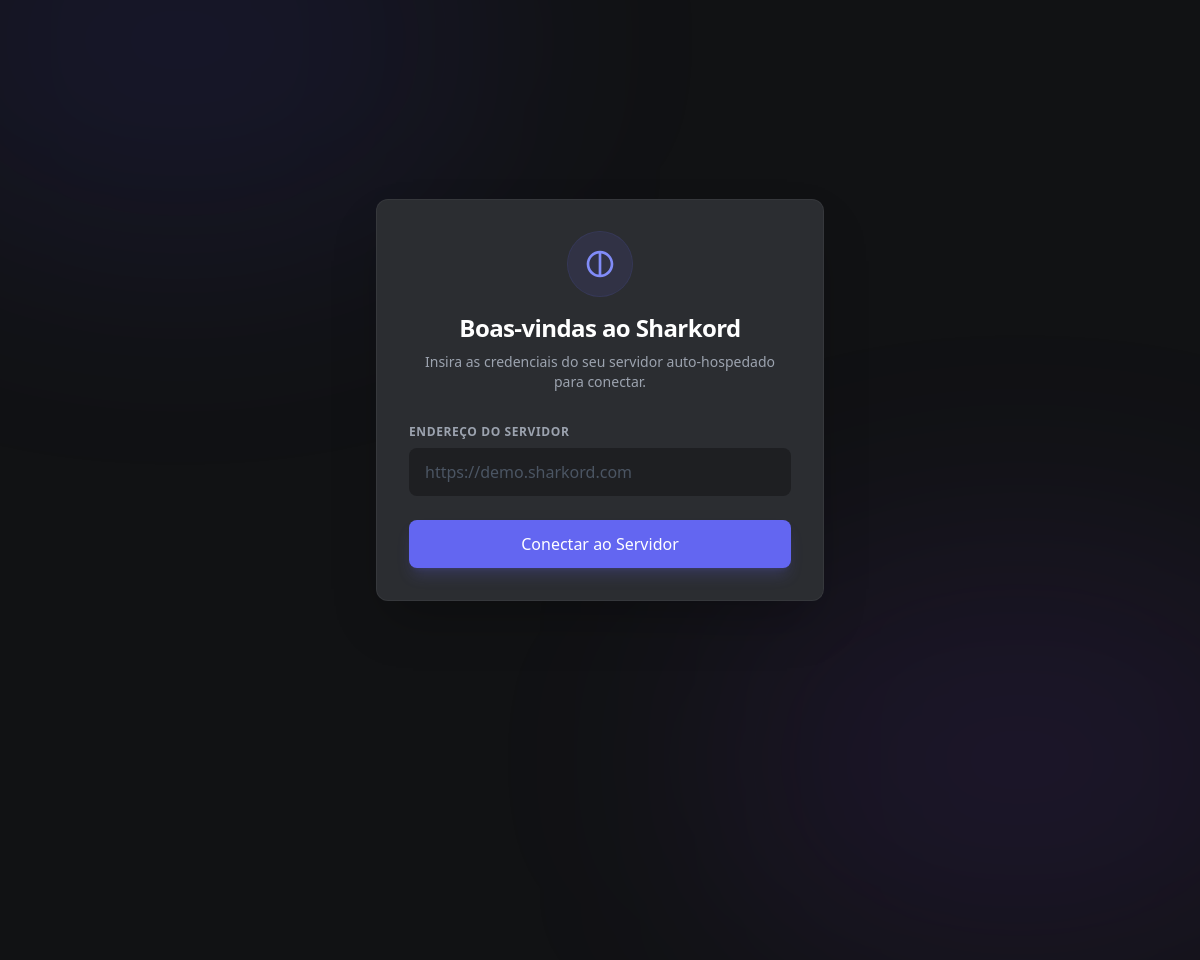
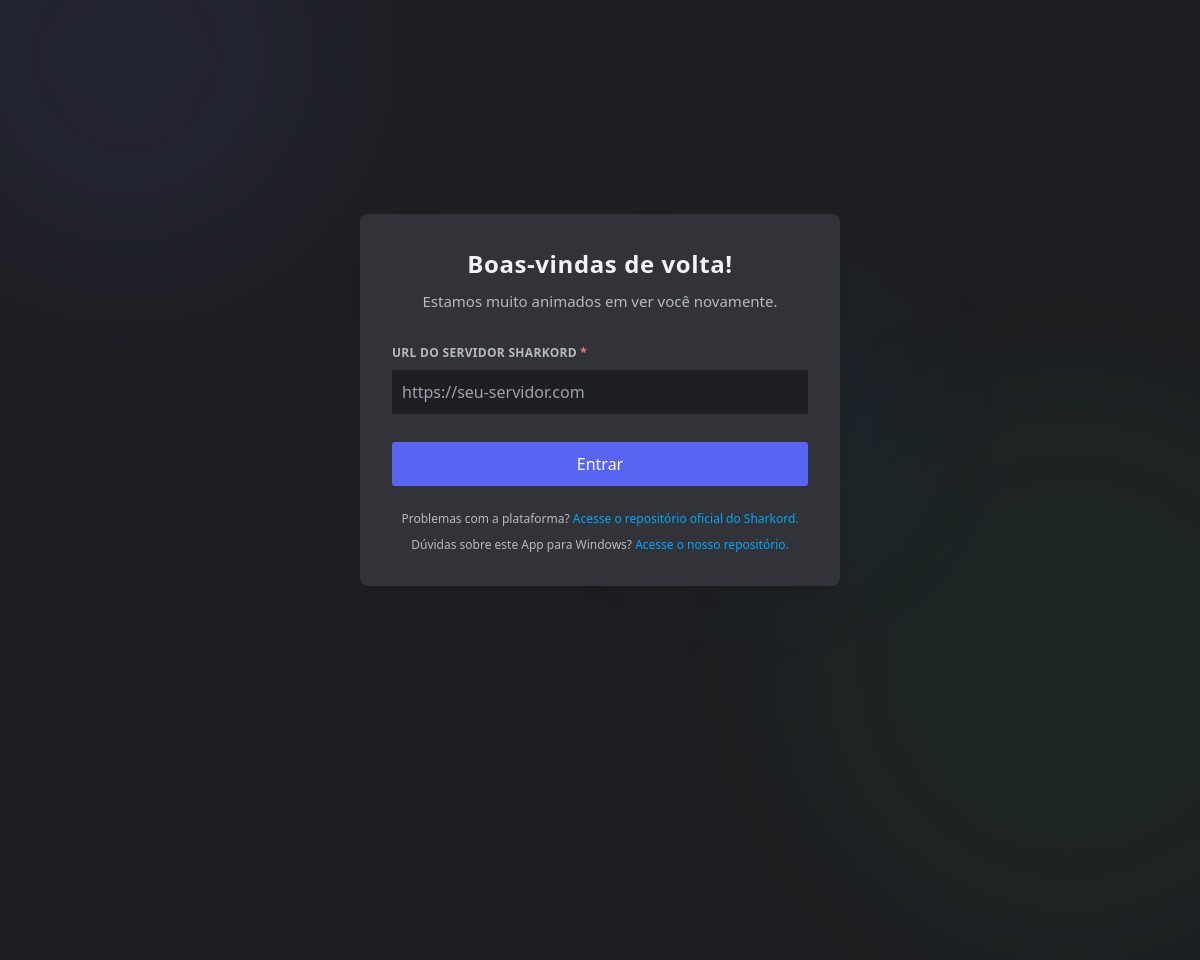
Before and after one commit to thalisonnunes20/app-sharkord, an Electron app: page index.html in a window 1200 px wide. Shown: the top 960 px of the page. After the commit the page ends 933 px from the top, so only its background shows below. Drawn offline with nearby package versions, Linux system fonts and the light colour scheme.

Commit message:
9 commit
Melhorias e atualizacao do readme para melhor exclarecimento.

```diff
--- a/index.html
+++ b/index.html
@@ -5,69 +5,84 @@
   <meta name="viewport" content="width=device-width, initial-scale=1.0">
   <title>Sharkord</title>
   <script src="https://cdn.tailwindcss.com"></script>
-  <style>
-    /* Custom CSS just for drag region if needed, but we hid the titlebar */
-    body { user-select: none; }
-  </style>
+  <script>
+    tailwind.config = {
+      theme: {
+        extend: {
+          animation: {
+            'float-1': 'float 20s infinite ease-in-out alternate',
+            'float-2': 'float 25s infinite ease-in-out alternate',
+            'float-3': 'float 30s infinite ease-in-out alternate-reverse',
+          },
+          keyframes: {
+            float: {
+              '0%': { transform: 'translate(0, 0) scale(1)' },
+              '33%': { transform: 'translate(30px, -50px) scale(1.1)' },
+              '66%': { transform: 'translate(-20px, 20px) scale(0.9)' },
+              '100%': { transform: 'translate(40px, 40px) scale(1)' },
+            }
+          }
+        }
+      }
+    }
+  </script>
 </head>
-<body class="bg-[#111214] text-gray-200 h-screen w-screen flex items-center justify-center relative overflow-hidden font-sans">
+<body class="h-screen w-screen flex items-center justify-center relative text-gray-200 select-none bg-[#1e1f22] overflow-hidden font-sans">
 
-  <!-- Subtle Background Decor -->
-  <div class="absolute inset-0 pointer-events-none z-0">
-    <div class="absolute top-[-20%] left-[-10%] w-[50%] h-[50%] bg-indigo-600/10 blur-[120px] rounded-full"></div>
-    <div class="absolute bottom-[-20%] right-[-10%] w-[50%] h-[50%] bg-violet-600/10 blur-[120px] rounded-full"></div>
-  </div>
+  <!-- Moving Background Lights (100% Tailwind) -->
+  <div class="absolute blur-[80px] z-0 opacity-50 rounded-full w-[400px] h-[400px] bg-[#5865F2]/15 -top-[100px] -left-[100px] animate-float-1"></div>
+  <div class="absolute blur-[80px] z-0 opacity-50 rounded-full w-[500px] h-[500px] bg-[#23A559]/10 -bottom-[150px] -right-[100px] animate-float-2"></div>
+  <div class="absolute blur-[80px] z-0 opacity-50 rounded-full w-[300px] h-[300px] bg-[#00A8FC]/10 top-[30%] left-[50%] animate-float-3"></div>
 
-  <div class="relative z-10 w-full max-w-md bg-[#2B2D31] rounded-xl shadow-2xl p-8 border border-white/5 animate-fade-in-up">
+  <!-- Main Card -->
+  <div class="relative z-10 w-full max-w-[480px] bg-[#313338] rounded-lg p-8 shadow-lg">
 
+    <!-- Header -->
     <div class="text-center mb-8">
-      <div class="inline-flex items-center justify-center w-16 h-16 rounded-full bg-indigo-500/10 mb-4 ring-1 ring-indigo-500/20">
-        <svg class="w-8 h-8 text-indigo-400" fill="currentColor" viewBox="0 0 24 24" xmlns="http://www.w3.org/2000/svg">
-          <path d="M12 2C6.48 2 2 6.48 2 12C2 17.52 6.48 22 12 22C17.52 22 22 17.52 22 12C22 6.48 17.52 2 12 2ZM11 19.93C7.05 19.43 4 16.05 4 12C4 7.95 7.05 4.57 11 4.07V19.93ZM13 4.07C16.95 4.57 20 7.95 20 12C20 16.05 16.95 19.43 13 19.93V4.07Z"/>
-        </svg>
-      </div>
-      <h1 class="text-2xl font-bold text-white tracking-tight mb-2">Boas-vindas ao Sharkord</h1>
-      <p class="text-sm text-gray-400">Insira as credenciais do seu servidor auto-hospedado para conectar.</p>
+      <h1 class="text-[24px] font-bold text-[#f2f3f5] mb-2 tracking-wide">Boas-vindas de volta!</h1>
+      <p class="text-[#b5bac1] text-[15px]">Estamos muito animados em ver você novamente.</p>
     </div>
 
-    <form id="setup-form" class="space-y-6">
-      <div class="space-y-2">
-        <label for="server-url" class="block text-xs font-bold text-gray-400 uppercase tracking-wider">
-          Endereço do Servidor
+    <!-- Form -->
+    <form id="setup-form" class="flex flex-col text-left">
+      <div class="mb-5">
+        <label for="server-url" class="block text-[#b5bac1] text-[12px] font-bold uppercase tracking-wide mb-2">
+          URL do Servidor Sharkord <span class="text-[#fa777c]">*</span>
         </label>
-        <div class="relative">
-          <input
-            type="url"
-            id="server-url"
-            class="w-full bg-[#1E1F22] text-gray-100 px-4 py-3 rounded-lg border-none focus:outline-none focus:ring-2 focus:ring-indigo-500 transition-all placeholder-gray-600"
-            placeholder="https://demo.sharkord.com"
-            required
-            autocomplete="off"
-            spellcheck="false"
-          />
-        </div>
-        <div class="hidden text-red-400 text-xs font-medium mt-1" id="error-message">
-          URL inválida. Use formato http:// ou https://
+        <input
+          type="url"
+          id="server-url"
+          class="w-full bg-[#1e1f22] text-[#dbdee1] p-[10px] rounded-[3px] border-none outline-none focus:ring-1 focus:ring-[#5865F2] transition-shadow text-[16px]"
+          placeholder="https://seu-servidor.com"
+          required
+          autocomplete="off"
+          spellcheck="false"
+        />
+        <div class="hidden text-[#fa777c] text-[12px] mt-1.5 font-medium" id="error-message">
+          Por favor, insira uma URL válida.
         </div>
       </div>
 
       <button
         type="submit"
-        class="w-full bg-indigo-500 hover:bg-indigo-600 active:scale-[0.98] text-white font-medium py-3 rounded-lg transition-all duration-200 shadow-lg shadow-indigo-500/20 flex items-center justify-center submit-btn">
-        <span class="btn-text">Conectar ao Servidor</span>
+        class="w-full bg-[#5865F2] hover:bg-[#4752C4] text-white font-medium text-[16px] py-[10px] px-4 rounded-[3px] transition-colors duration-200 submit-btn mt-2">
+        Entrar
       </button>
     </form>
+
+    <!-- Links de Ajuda -->
+    <div class="mt-6 text-[#b5bac1] text-[12px] flex flex-col gap-2 items-center text-center">
+      <span>
+        Problemas com a plataforma?
+        <a href="https://github.com/sharkord/sharkord" target="_blank" class="text-[#00A8FC] hover:underline">Acesse o repositório oficial do Sharkord.</a>
+      </span>
+      <span>
+        Dúvidas sobre este App para Windows?
+        <a href="https://github.com/thalisonnunes20/app-sharkord" target="_blank" class="text-[#00A8FC] hover:underline">Acesse o nosso repositório.</a>
+      </span>
+    </div>
+
   </div>
-
-  <style>
-    @keyframes fadeInUp {
-      from { opacity: 0; transform: translateY(10px); }
-      to { opacity: 1; transform: translateY(0); }
-    }
-    .animate-fade-in-up {
-      animation: fadeInUp 0.5s cubic-bezier(0.16, 1, 0.3, 1) forwards;
-    }
-  </style>
 
   <script src="renderer.js"></script>
 </body>
```
Also changed, not shown: main.js (+7 -1 lines).
